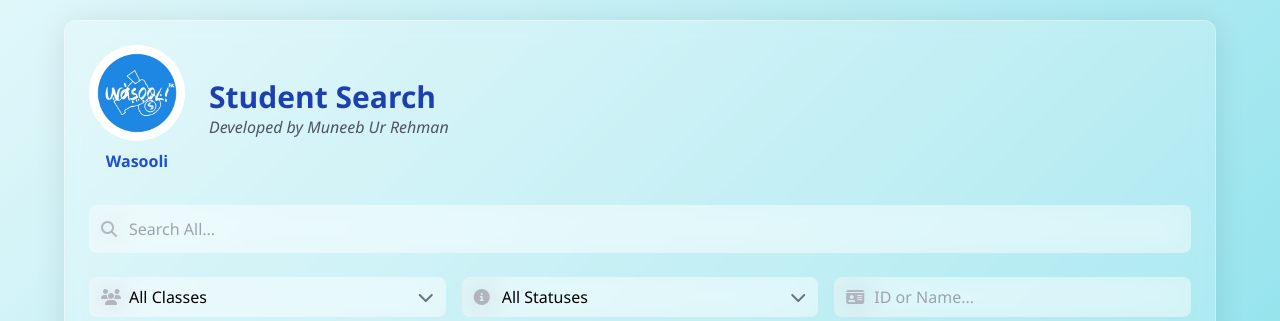
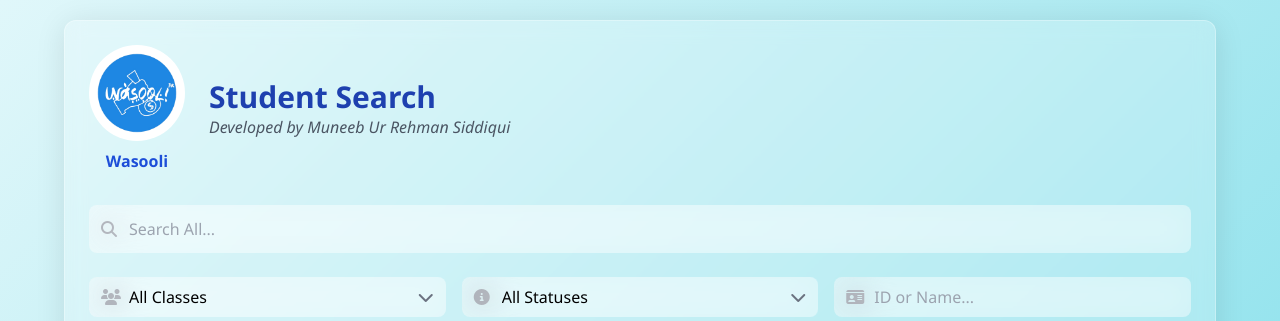
Before and after one commit to BeUnMerreHuman/Wasooli, a Flask app: page / in a window 1280 px wide. Shown: the top 321 px of the page. Run offline with Flask 3, Linux system fonts and the light colour scheme; data that the repository does not hold is empty; some libraries are stand-ins or nearby versions; some web fonts are replaced.

Commit message:
index.html

```diff
--- a/templates/index.html
+++ b/templates/index.html
@@ -47,7 +47,7 @@
             </div>
             <div>
                 <h1 class="text-3xl font-bold text-blue-800">Student Search</h1>
-                <p class="text-gray-600 italic">Developed by Muneeb Ur Rehman</p>
+                <p class="text-gray-600 italic">Developed by Muneeb Ur Rehman Siddiqui</p>
             </div>
         </div>
 
```
